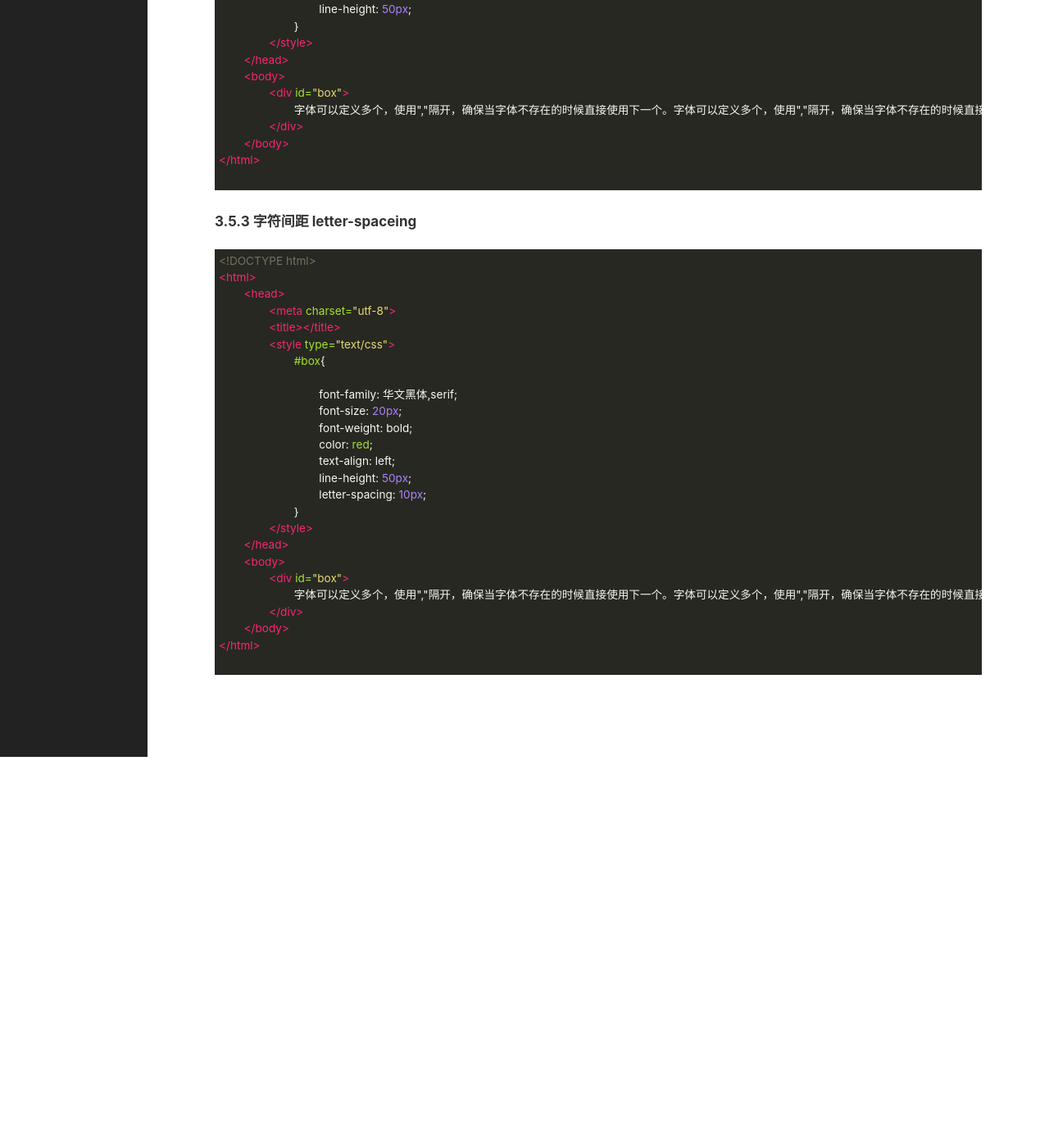
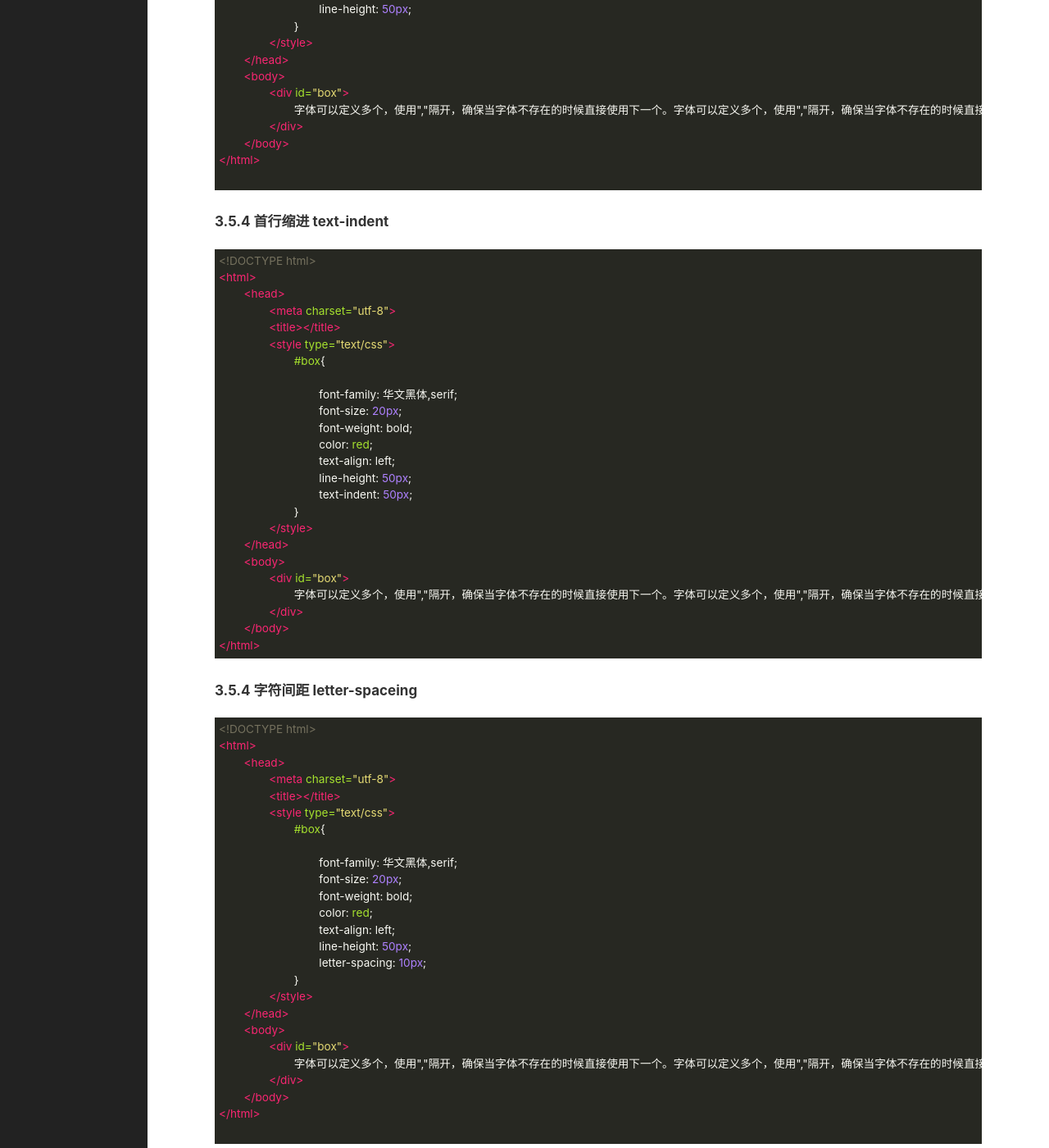
Before and after one commit to Honlay/Honlay.github.io, a Jekyll site: the page built from _posts/2021-10-11-css-started.markdown, in a window 1280 px wide and 1400 px high, scrolled down 15325 px. Shown: the whole window at 82% size. Built offline with Jekyll 4.4.1, drawn with Linux system fonts in a browser that asks for light colours; before the commit the page ends 16248 px from its top, so only the background shows below that.

Commit message:
Update 2021-10-11-css-started.markdown

````diff
--- a/_posts/2021-10-11-css-started.markdown
+++ b/_posts/2021-10-11-css-started.markdown
@@ -790,7 +790,38 @@ index.css
 
 ```
 
-#### 3.5.3 字符间距 letter-spaceing
+#### 3.5.4 首行缩进 text-indent
+
+```html
+<!DOCTYPE html>
+<html>
+	<head>
+		<meta charset="utf-8">
+		<title></title>
+		<style type="text/css">
+			#box{
+
+				font-family: 华文黑体,serif;
+				font-size: 20px;
+				font-weight: bold;
+				color: red;
+				text-align: left;
+				line-height: 50px;
+				text-indent: 50px;
+			}
+		</style>
+	</head>
+	<body>
+		<div id="box">
+			字体可以定义多个，使用","隔开，确保当字体不存在的时候直接使用下一个。字体可以定义多个，使用","隔开，确保当字体不存在的时候直接使用下一个。
+		</div>
+	</body>
+</html>
+```
+
+
+
+#### 3.5.4 字符间距 letter-spaceing
 
 ```html
 <!DOCTYPE html>
````
